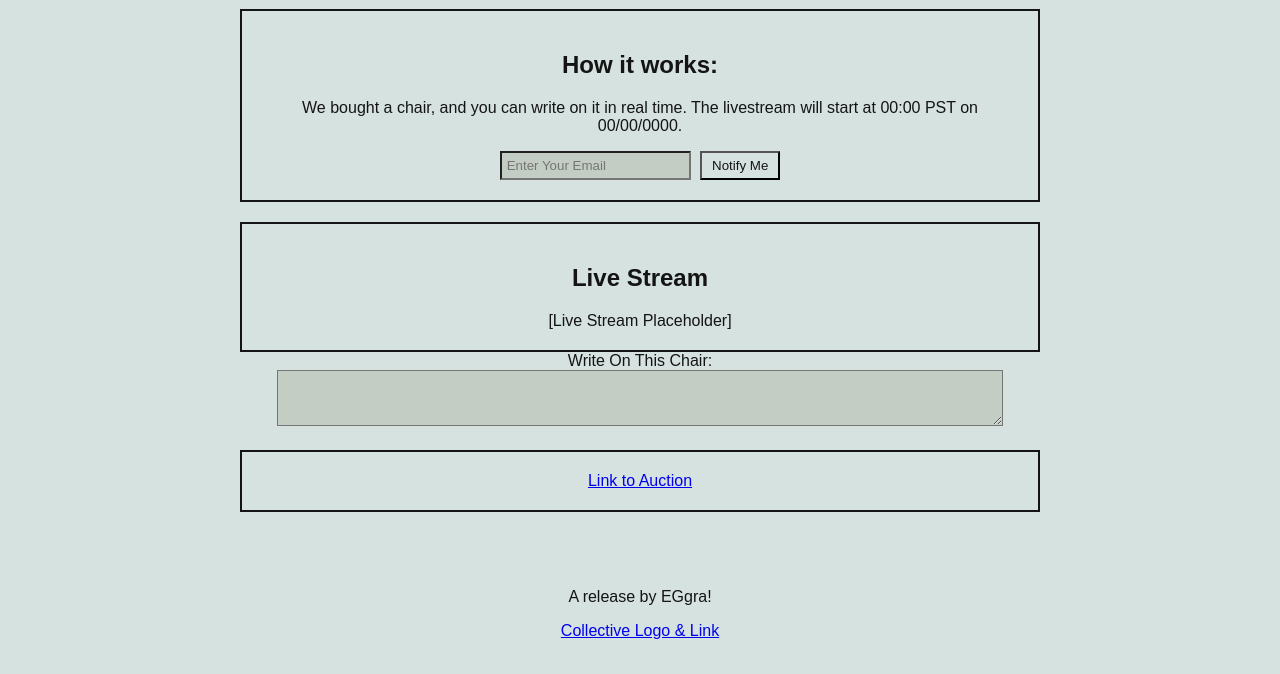
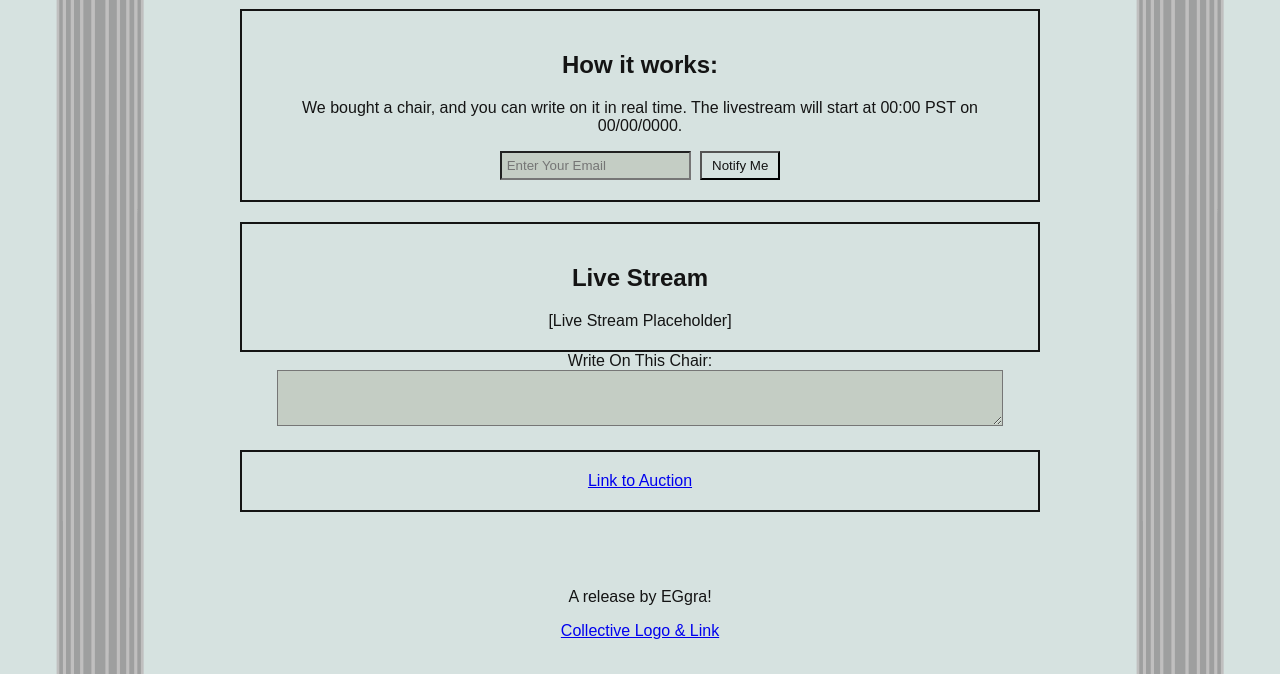
Before and after one commit to eggra-mhm/eggra-mhm, a plain HTML site: page index.html in a window 1280 px wide. Shown: the part 126-800 px from the top of the page. Drawn offline with Linux system fonts and the light colour scheme; a web font is replaced by a local one.

Commit message:
Update style.css

```diff
--- a/style.css
+++ b/style.css
@@ -73,7 +73,7 @@ header {
     width: 180px; /* Adjust to your pillar width */
     top: 10px; /* Space at the top */
     height: calc(100vh + 5%);
-    background: url('photos/pillar.png') no-repeat center/cover; /* Image styling */
+    background: url('pillar.png') no-repeat center/cover; /* Image styling */
     z-index: 10; /* Ensure it's above other elements */
     box-sizing: border-box; /* Account for padding/margins */
     overflow: hidden; /* Prevent content spill */
```
